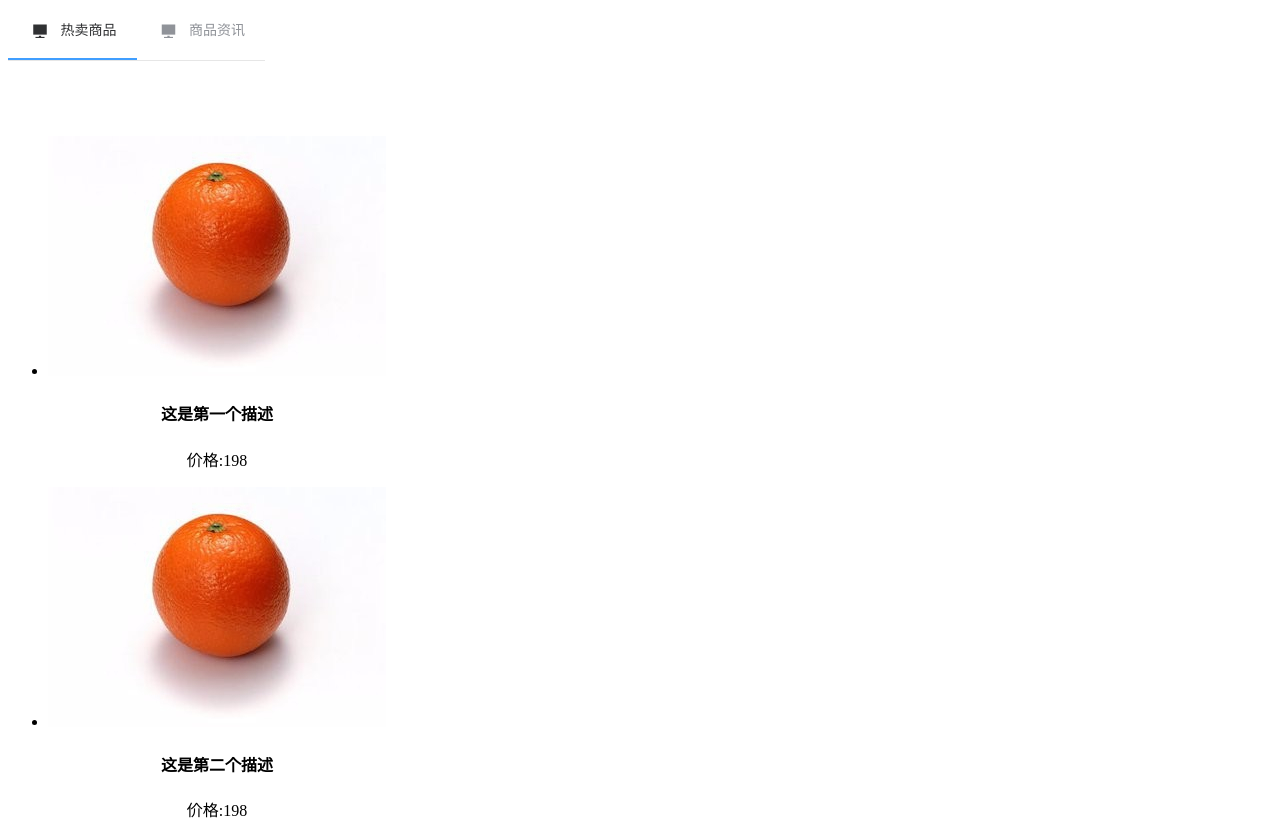
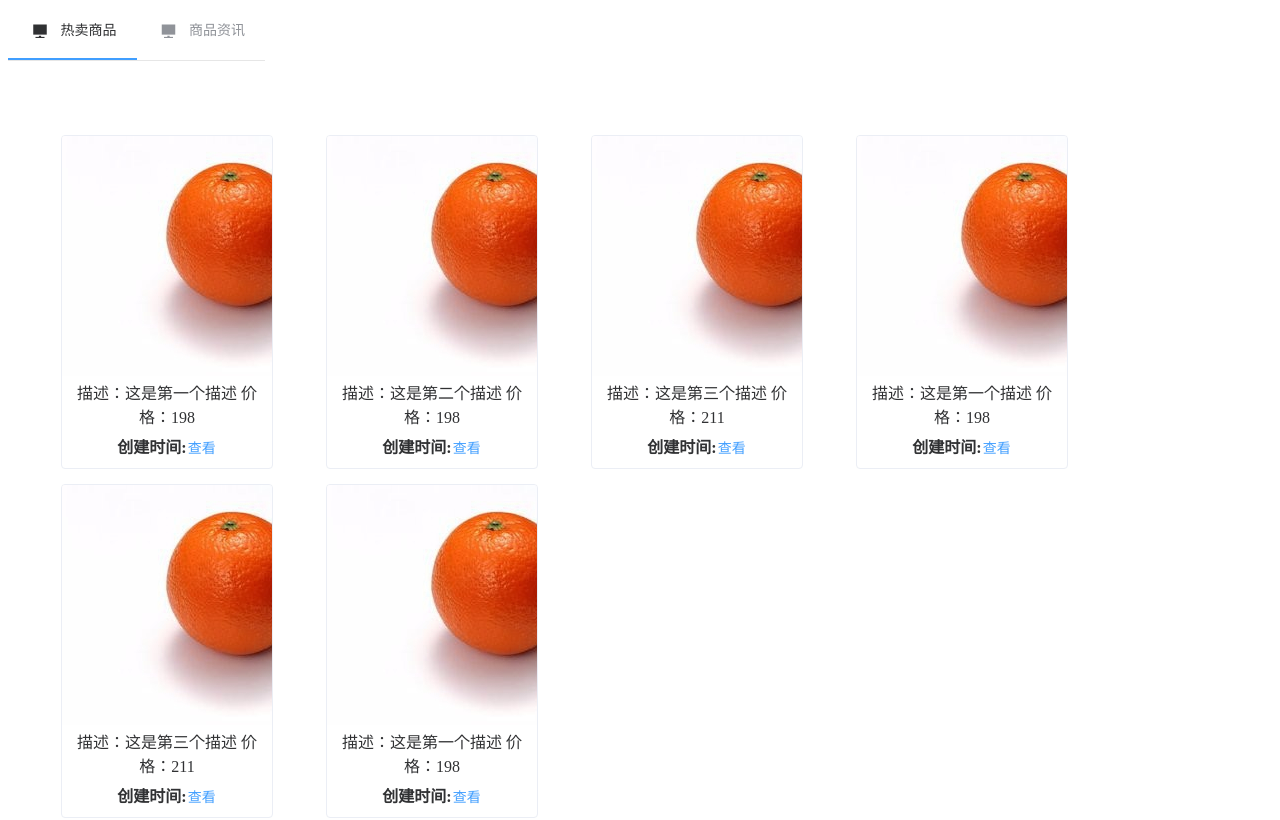
Before and after one commit to likejames/small_market, a Vue app: page /shopping in a window 1280 px wide. Shown: the part 480-1300 px from the top of the page. Built offline with nearby package versions, Linux system fonts and the light colour scheme; what vue-scroller would draw is missing.

Commit message:
商城页面展示卡片优化

```diff
--- /dev/null
+++ b/src/components/Test.vue
@@ -0,0 +1,80 @@
+<template>
+  <div>
+    <div class="infinite-list-wrapper">
+      <el-row>
+        <el-col :span="4" v-for="(item) in tabledata" :key="item.classId" :offset="1">
+          <div style="margin-top:15px">
+            <el-card :body-style="{ padding: '0px'}" shadow="hover">
+              <img src="https://shadow.elemecdn.com/app/element/hamburger.9cf7b091-55e9-11e9-a976-7f4d0b07eef6.png"
+                   class="image">
+              <div>
+                <span>{{ item.classId }}级{{ item.date }}系{{ item.address }}班</span><br>
+                <div class="bottom clearfix">
+                  <time class="time"><strong>创建时间:</strong>{{ item.date }}</time>
+                  <el-button type="text" class="button" @click="add(item)">查看</el-button>
+                </div>
+              </div>
+            </el-card>
+          </div>
+        </el-col>
+      </el-row>
+<!--      <div style="margin-left:35%">-->
+<!--        <div class="block">-->
+<!--          <el-pagination-->
+<!--              @size-change="handleSizeChange"-->
+<!--              @current-change="handleCurrentChange"-->
+<!--              :current-page="current_page"-->
+<!--              :page-sizes="[4,8, 12, 16]"-->
+<!--              :page-size="pagesize"-->
+<!--              layout="total, sizes, prev, pager, next"-->
+<!--              :total="total">-->
+<!--          </el-pagination>-->
+<!--        </div>-->
+<!--      </div>-->
+    </div>
+  </div>
+</template>
+<script>
+export default {
+  name: "Test",
+  data() {
+    return {
+      tabledata: [{
+        date: '2016-05-03',
+        classId: 1,
+        name: '王小虎',
+        address: '上海市普陀区金沙江路 1518 弄'
+      }, {
+        date: '2016-05-02',
+        name: '王小虎',
+        classId: 2,
+        address: '上海市普陀区金沙江路 1518 弄'
+      }, {
+        date: '2016-05-04',
+        name: '王小虎',
+        classId: 3,
+        address: '上海市普陀区金沙江路 1518 弄'
+      },
+        {
+          date: '2016-05-03',
+          name: '王小虎',
+          classId: 4,
+          address: '上海市普陀区金沙江路 1518 弄'
+        }, {
+          date: '2016-05-02',
+          name: '王小虎',
+          classId: 5,
+          address: '上海市普陀区金沙江路 1518 弄'
+        }]
+    }
+  }
+}
+</script>
+
+<style scoped>
+.infinite-list-wrapper {
+  position: absolute;
+  top: 600px;
+  text-align: center;
+}
+</style>
--- a/src/router/index.js
+++ b/src/router/index.js
@@ -16,7 +16,12 @@ const routes = [{
         path: '/commodity',
         name: 'Commodity',
         component: Commodity,
-        children: [{
+        children: [
+            {
+                path: '/',
+                name: 'Index',
+                redirect:{name:"Shopping"} //重定向
+            },{
             path: '/shopping',
             name: 'Shopping',
             component: Shopping
--- a/src/views/Shopping.vue
+++ b/src/views/Shopping.vue
@@ -1,21 +1,32 @@
 <template>
-  <div class="infinite-list-wrapper" @scroll="mounted()">
-      <ul>
-        <li v-for="v in count">
-          <img src="../img/img.png">
-          <h4>{{ v.des }}</h4>
-          <p>价格:{{ v.price }}</p>
-        </li>
-      </ul>
-    </div>
+  <div class="infinite-list-wrapper" @click="isLogin">
+    <el-row>
+      <el-col :span="4" v-for="(item) in tabledata" :key="item.classId" :offset="1">
+        <div style="margin-top:15px">
+          <el-card :body-style="{ padding: '0px'}" shadow="hover">
+            <img src="../img/img.png"
+                 class="image">
+            <div>
+              <span>描述：{{ item.des }} 价格：{{ item.price }}</span><br>
+              <div class="bottom clearfix">
+                <time class="time"><strong>创建时间:</strong>{{ item.date }}</time>
+                <el-button type="text" class="button" @click="add(item)">查看</el-button>
+              </div>
+            </div>
+          </el-card>
+        </div>
+      </el-col>
+    </el-row>
+  </div>
 </template>
 
 <script>
+
 export default {
   name: "Shopping",
   data() {
     return {
-      count: [ {
+      tabledata: [{
         src: '../img/img.png',
         des: '这是第一个描述',
         price: 198
@@ -35,8 +46,24 @@ export default {
           des: '这是第一个描述',
           price: 198
         },
+        {
+          src: './img/img.png',
+          des: '这是第三个描述',
+          price: 211
+        },
+        {
+          src: './img/img.png',
+          des: '这是第一个描述',
+          price: 198
+        }
       ],
       loading: false,
+    }
+  },
+  methods: {
+    isLogin() {
+      const _this = this
+      _this.$router.push("/test")
     }
   }
 }
--- a/src/views/test.vue
+++ b/src/views/test.vue
@@ -133,10 +133,6 @@ export default {
     };
   },
   methods: {
-    mounted() {
-      console.log("开始了")
-      window.addEventListener("scroll", this.handleScroll, true);
-    },
     handleScroll () {
       let scrollTop =
           document.documentElement.scrollTop || document.body.scrollTop // 变量windowHeight是可视区的高度
@@ -153,12 +149,14 @@ export default {
         return false
       }
     },
-    destroyed () {
-      window.removeEventListener('scroll', this.handleScroll)
-    },
   },
-  created() {
-    this.mounted()
-  }
+  mounted() {
+    console.log("开始了")
+    window.addEventListener("scroll", this.handleScroll, true);
+  },
+  destroyed () {
+    console.log("取消了")
+    window.removeEventListener('scroll', this.handleScroll,true)
+  },
 }
 </script>
```
Also changed, not shown: 1 other file (tests, documents, lock files or other folders).
